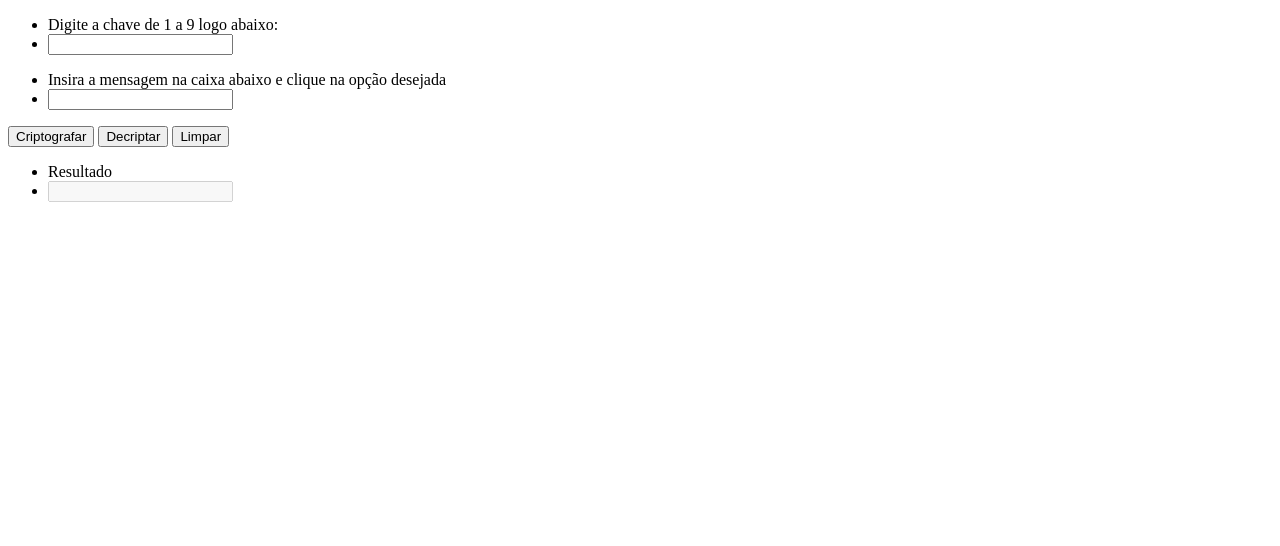
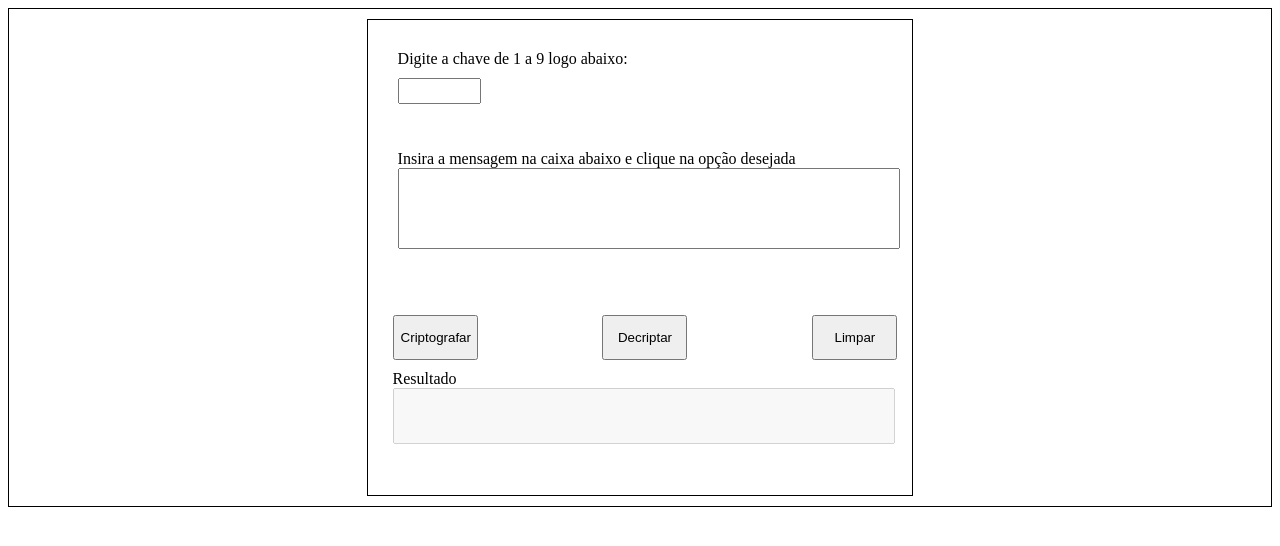
Before and after one commit to gepassos/FrontEnd, a plain HTML site: page index.html in a window 1280 px wide. Drawn offline with Linux system fonts and the light colour scheme.

Commit message:
Ajustes do layout

```diff
--- a/css/style.css
+++ b/css/style.css
@@ -0,0 +1,70 @@
+body {
+    display: flex;
+    justify-content: center;
+    border: 1px solid;
+    box-sizing: border-box;
+}
+
+.l__container {
+    width: 40%;
+    height: 100%;
+    margin: 10px;
+    border: 1px solid;
+    padding: 20px;
+}
+
+.l__container_key {
+    display: flex;
+    height: 80px;
+    flex-direction: column;
+    justify-content: flex-start;
+    align-items: flex-start;
+    width: 100%;
+    padding: 10px;
+
+}
+
+.l__container_message {
+    display: flex;
+    height: 150px;
+    flex-direction: column;
+    align-items: flex-start;
+    width: 100%;
+    padding: 10px;
+}
+
+.l__container_result {
+    height: 100px;
+    display: flex;
+    flex-direction: column;
+    align-items: flex-start;
+    width: 100%;
+    padding: 5px;
+}
+
+.l__container_button {
+    display: flex;
+    flex-wrap: wrap;
+    width: 100%;
+    height: 25%;
+    justify-content: space-between;
+    padding: 5px;
+    overflow: auto;
+}
+
+button {
+    height: 45px;
+    width: 85px;
+    padding: auto;
+}
+
+input {
+    width: 98%;
+    height: 50%;
+}
+
+.l__container_key>input {
+    margin-top: 10px;
+    width: 15%;
+    height: 25%;
+}
--- a/index.html
+++ b/index.html
@@ -13,28 +13,25 @@
     <!-- input keys -->
     <div class="l__container">
         <div class="l__container_key">
-            <ul>
-                <li><label>Digite a chave de 1 a 9 logo abaixo:</label></li>
-                <li><input type="number"></li>
-            </ul>
+
+            <label>Digite a chave de 1 a 9 logo abaixo:</label>
+            <input type="number">
+
         </div>
         <!-- input message -->
         <div class="l__container_message">
-            <ul>
-                <li><label>Insira a mensagem na caixa abaixo e clique na opção desejada</label></li>
-                <li><input type="text"></li>
-            </ul>
+            <label>Insira a mensagem na caixa abaixo e clique na opção desejada</label>
+            <input type="text">
         </div>
         <!-- buttons and input result-->
-        <div class="l__container_result">
+        <div class="l__container_button">
             <button>Criptografar</button>
             <button>Decriptar</button>
             <button>Limpar </button>
-            <br />
-            <ul>
-                <li><label>Resultado</label></li>
-                <li><input type="text" disabled></li>
-            </ul>
+        </div>
+        <div class="l__container_result">
+            <label>Resultado</label>
+            <input type="text" disabled>
         </div>
     </div>
 </body>
```
